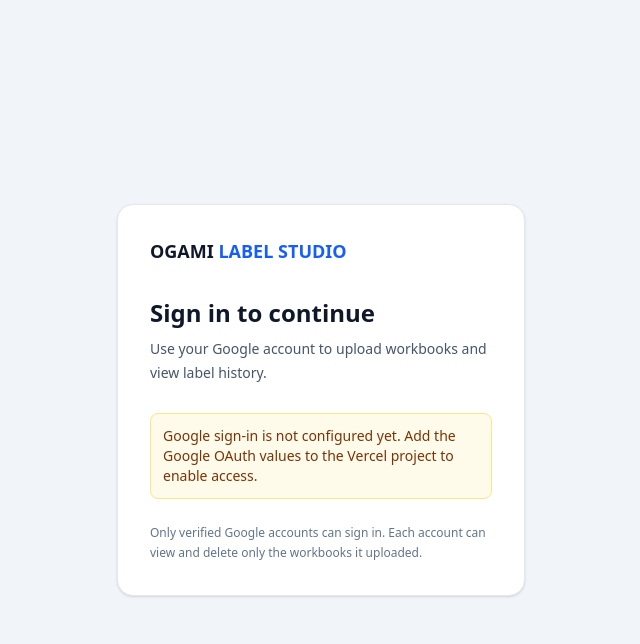
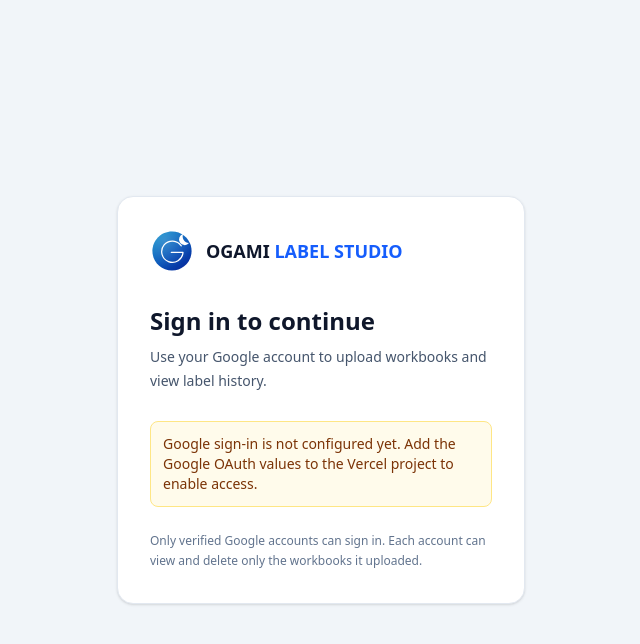
Before and after one commit to DevKurtz/Ogami_Label, a Laravel app: page /login in a window 1280 px wide. Shown: the top 644 px of the page, without its empty margins (319-959 px from the left). Run offline with Laravel 12, Linux system fonts and the light colour scheme; style sheets or scripts are compiled from the project's sources.

Commit message:
Add Ogami logo across the app

```diff
--- a/resources/js/components/App.vue
+++ b/resources/js/components/App.vue
@@ -638,7 +638,7 @@ onBeforeUnmount(endCanvasInteraction);
   <div class="min-h-screen bg-slate-100 text-slate-900" @dragover.prevent @drop.prevent="editorOpen ? canvasDrop($event) : null">
     <header class="sticky top-0 z-10 border-b border-slate-200 bg-white">
       <div class="mx-auto flex h-16 max-w-7xl items-center gap-9 px-5">
-        <div class="whitespace-nowrap text-lg font-extrabold">OGAMI <span class="text-blue-600">LABEL STUDIO</span></div>
+        <div class="flex shrink-0 items-center gap-2 whitespace-nowrap text-lg font-extrabold"><img :src="'/ogami-mark.svg'" alt="" class="h-9 w-9"/><span>OGAMI <span class="text-blue-600">LABEL STUDIO</span></span></div>
         <nav class="flex h-full gap-2">
           <button v-for="page in ['upload','history']" :key="page" @click="activePage=page" class="border-b-2 px-4 capitalize" :class="activePage===page?'border-blue-600 font-bold text-blue-700':'border-transparent text-slate-500'">{{ page }}</button>
         </nav>
--- a/resources/views/app.blade.php
+++ b/resources/views/app.blade.php
@@ -6,6 +6,7 @@
     <meta name="csrf-token" content="{{ csrf_token() }}">
     <meta name="user-name" content="{{ auth()->user()->name }}">
     <title>Ogami Label Studio</title>
+    <link rel="icon" type="image/svg+xml" href="/ogami-mark.svg">
     @vite(['resources/css/app.css', 'resources/js/app.js'])
 </head>
 <body><div id="app"></div></body>
--- a/resources/views/auth/login.blade.php
+++ b/resources/views/auth/login.blade.php
@@ -4,12 +4,13 @@
     <meta charset="utf-8">
     <meta name="viewport" content="width=device-width, initial-scale=1">
     <title>Sign in · Ogami Label Studio</title>
+    <link rel="icon" type="image/svg+xml" href="/ogami-mark.svg">
     @vite(['resources/css/app.css'])
 </head>
 <body class="min-h-screen bg-slate-100 text-slate-900">
     <main class="mx-auto flex min-h-screen max-w-md items-center px-5 py-12">
         <section class="w-full rounded-2xl border border-slate-200 bg-white p-8 shadow-sm">
-            <p class="text-lg font-extrabold">OGAMI <span class="text-blue-600">LABEL STUDIO</span></p>
+            <div class="flex items-center gap-3"><img src="/ogami-mark.svg" alt="" class="h-11 w-11"><p class="text-lg font-extrabold">OGAMI <span class="text-blue-600">LABEL STUDIO</span></p></div>
             <h1 class="mt-8 text-2xl font-bold">Sign in to continue</h1>
             <p class="mt-2 text-sm leading-6 text-slate-600">Use your Google account to upload workbooks and view label history.</p>
 
```
Also changed, not shown: public/ogami-mark.svg (added).
